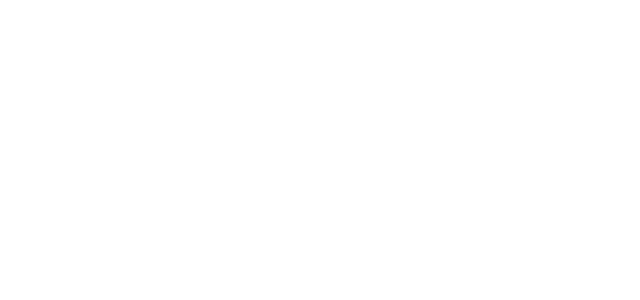
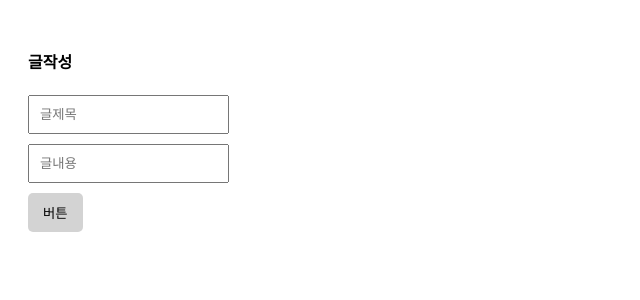
Before and after one commit to datajcthemax/jctalk, a Next.js app: page /write in a window 1280 px wide. Shown: the top 300 px of the page, without its empty margins (0-640 px from the left). Built offline with nearby package versions, Linux system fonts and the light colour scheme.

Commit message:
last commit of the day

```diff
--- a/app/globals.css
+++ b/app/globals.css
@@ -18,3 +18,19 @@
     color: grey;
     margin : 5px 0px;
   }
+
+  .p-20 {
+    padding: 20px;
+  }
+  input {
+    box-sizing: border-box;
+    padding: 10px;
+    display: block;
+    margin-bottom: 10px;
+  }
+  button {
+    padding: 10px 15px;
+    background: lightgray;
+    border: none;
+    border-radius: 5px;
+  }
--- a/app/write/page.js
+++ b/app/write/page.js
@@ -1,8 +1,12 @@
 export default function Write() {
-    <div>
-        <h4>글작성</h4>
-        <form action="/api/test" method="POST">
-            <button type="submit">버튼</button>
-        </form>
-    </div>
+    return(
+        <div className="p-20">
+            <h4>글작성</h4>
+            <form action="/api/post/new" method="POST">
+                <input name="title" placeholder="글제목" />
+                <input name="content" placeholder="글내용" />
+                <button type="submit">버튼</button>
+            </form>
+        </div>
+    )
 }
--- a/pages/api/list.js
+++ b/pages/api/list.js
@@ -1,10 +1,14 @@
 import { connectDB } from "@/util/database"
-
 
 export default async function handler(요청, 응답) {
     const db = (await connectDB).db("jctalk")
     let result = await db.collection('post').find().toArray()
+    const currentTime = new Date();
+
     if (요청.method == 'GET') {
-        return 응답.status(200).json(result)
+        return 응답.status(200).json({
+            time: currentTime,
+            data: result
+        });
+    }
 }
-}
--- /dev/null
+++ b/pages/api/post/new.js
@@ -0,0 +1,9 @@
+import { connectDB } from "@/util/database"
+
+export default async function handler(요청, 응답) {
+    if (요청.method == 'POST') {
+        const db = (await connectDB).db("jctalk")
+        let result = await db.collection('post').insertOne(요청.body)
+        return 응답.status(200).redirect('/list')
+    }
+}
```
